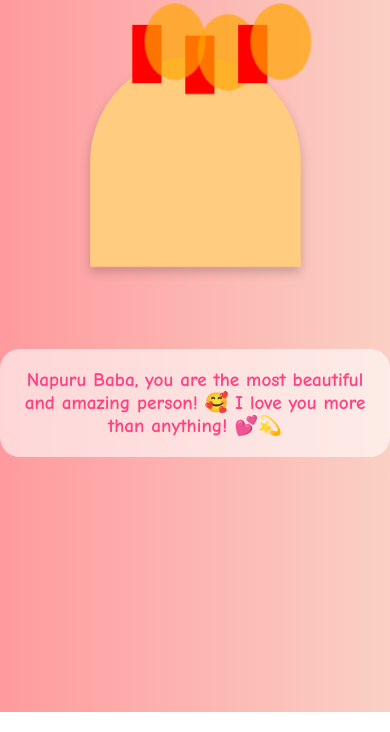
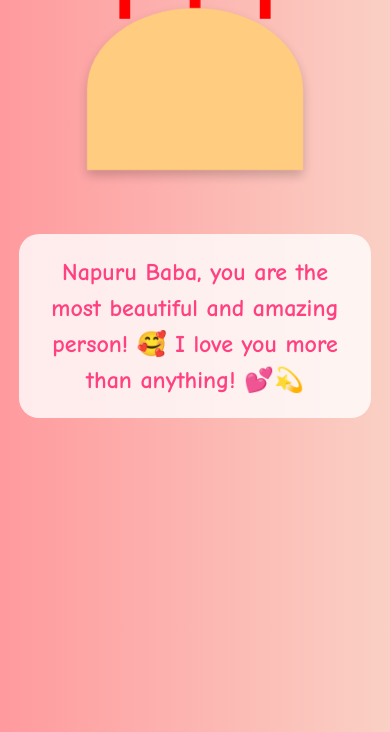
Before and after one commit to shan004-maker/happy-birthday-patiyo, a plain HTML site: page index.html in a window 390 px wide. Shown: the part 132-864 px from the top of the page. Drawn offline with Linux system fonts and the light colour scheme.

Commit message:
Update index.html

```diff
--- a/index.html
+++ b/index.html
@@ -13,11 +13,11 @@
             overflow-y: auto;
             margin: 0;
             padding: 0;
-            height: 100%;
+            min-height: 100vh;
         }
         h1 {
-            font-size: 4rem;
-            margin-top: 50px;
+            font-size: 3rem;
+            margin-top: 20px;
             text-shadow: 3px 3px 6px #ff6b81;
             animation: bounce 2s infinite;
         }
@@ -27,29 +27,30 @@
         }
         .message {
             font-size: 2rem;
-            background: rgba(255, 255, 255, 0.6);
+            background: rgba(255, 255, 255, 0.8);
             padding: 20px;
             border-radius: 20px;
             display: inline-block;
             color: #ff4081;
             font-weight: bold;
             animation: fadeIn 3s ease-in-out;
-            max-width: 90%;
+            max-width: 80%;
             margin: 20px auto;
             word-wrap: break-word;
             text-align: center;
+            line-height: 1.5;
         }
         @keyframes fadeIn {
             from { opacity: 0; }
             to { opacity: 1; }
         }
         .cake {
-            width: 20vw;
-            height: 20vw;
+            width: 200px;
+            height: 150px;
             background: #ffcc80;
             border-radius: 50% 50% 0 0;
             position: relative;
-            margin: 70px auto;
+            margin: 50px auto;
             box-shadow: 0 5px 10px rgba(0, 0, 0, 0.2);
             animation: scaleUp 2s infinite alternate;
         }
@@ -58,30 +59,31 @@
             100% { transform: scale(1.1); }
         }
         .candle {
-            width: 1vw;
-            height: 6vw;
+            width: 10px;
+            height: 40px;
             background: red;
             position: absolute;
-            top: -10%;
+            top: -40px;
         }
         .candle:nth-child(1) {
-            left: 45%;
+            left: 50%;
+            transform: translateX(-50%);
         }
         .candle:nth-child(2) {
-            left: 20%;
-            top: -15%;
+            left: 30px;
+            top: -30px;
         }
         .candle:nth-child(3) {
-            left: 70%;
-            top: -15%;
+            right: 30px;
+            top: -30px;
         }
         .flame {
-            width: 1vw;
-            height: 2vw;
+            width: 15px;
+            height: 20px;
             background: orange;
             position: absolute;
-            top: -25%;
-            left: 60%;
+            top: -20px;
+            left: 50%;
             transform: translateX(-50%);
             border-radius: 50%;
             animation: flicker 1s infinite alternate;
@@ -104,20 +106,8 @@
             h1 {
                 font-size: 2.5rem;
             }
-            .cake {
-                width: 40vw;
-                height: 40vw;
-            }
-            .candle {
-                width: 5vw;
-                height: 12vw;
-            }
-            .flame {
-                width: 10vw;
-                height: 12vw;
-            }
             .message {
-                font-size: 1.5rem;
+                font-size: 1.8rem;
             }
         }
 
@@ -125,20 +115,8 @@
             h1 {
                 font-size: 2rem;
             }
-            .cake {
-                width: 50vw;
-                height: 50vw;
-            }
-            .candle {
-                width: 7vw;
-                height: 14vw;
-            }
-            .flame {
-                width: 12vw;
-                height: 15vw;
-            }
             .message {
-                font-size: 1.2rem;
+                font-size: 1.5rem;
             }
         }
     </style>
```
